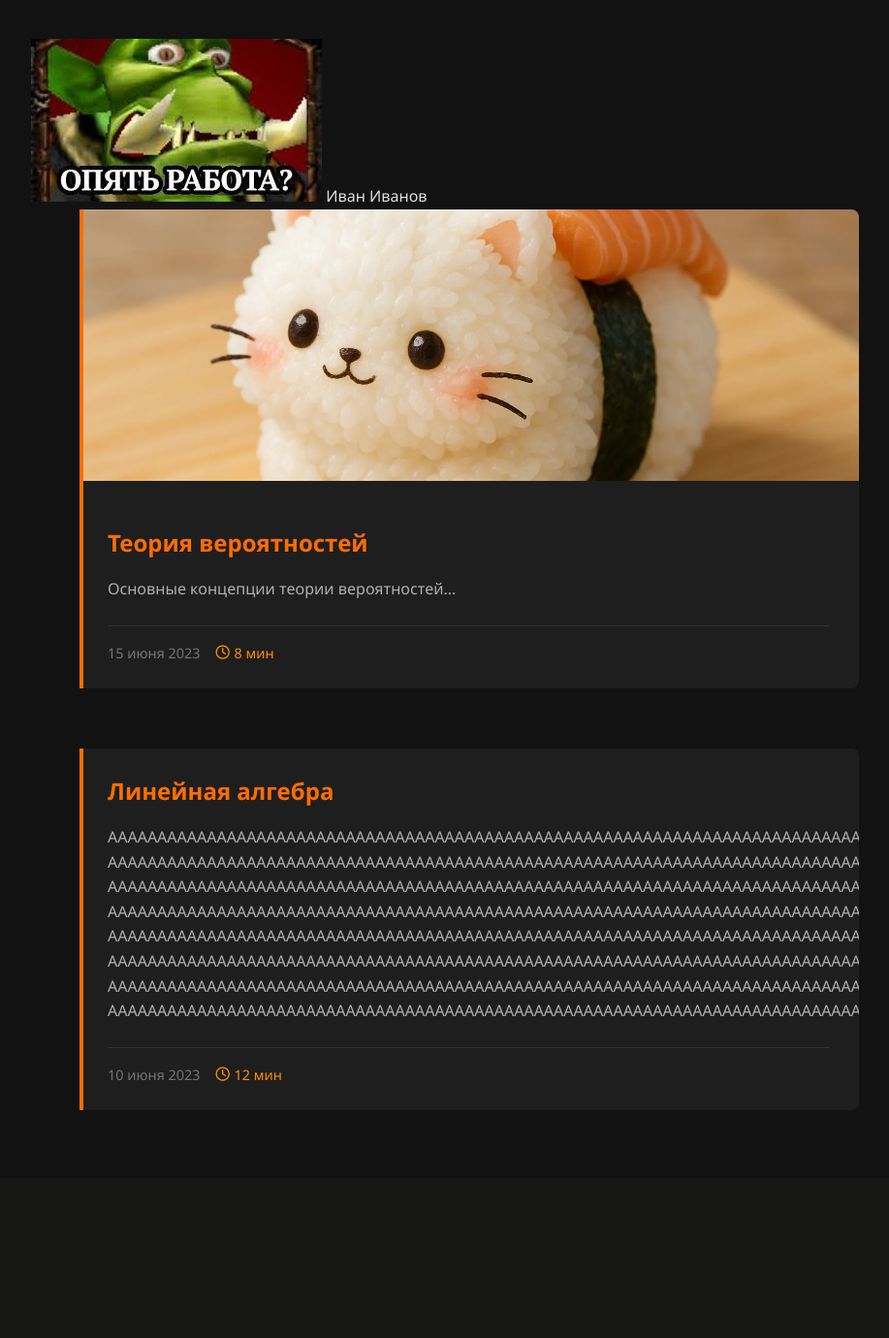
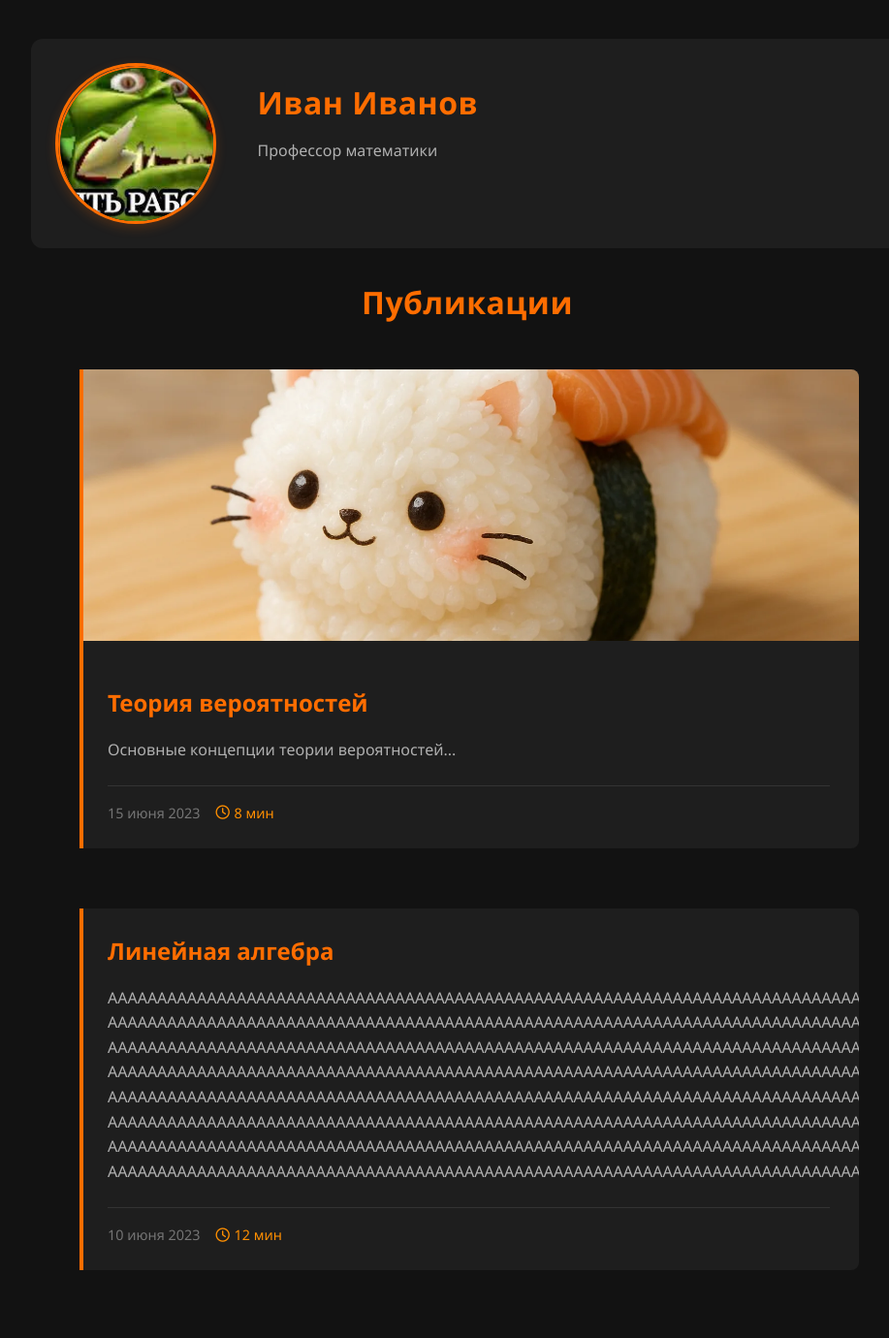
Before and after one commit to Jrol123/KBHub, a Flask app: page /user/1 in a window 1280 px wide. Shown: the part 84-1464 px from the top of the page at 97% size, without its empty margins (158-1075 px from the left). Before the commit the page ends 1229 px from the top, so only its background shows below. Run offline with Flask 2, Linux system fonts and the light colour scheme; data comes from the database, SQL or seed files in the repository.

Commit message:
profile done

```diff
--- a/static/css/styles.css
+++ b/static/css/styles.css
@@ -272,6 +272,17 @@
     margin-top: auto;
 }
 
+.author-avatar {
+    width: 80px;
+    height: 80px;
+    flex-shrink: 0;
+    border-radius: 50%;
+    overflow: hidden;
+    background-color: #2d2d2d;
+    border: 2px solid #ff6d00;
+    box-shadow: 0 2px 6px rgba(255, 109, 0, 0.2);
+}
+
 .meta-date {
     font-style: italic;
 }
@@ -509,3 +520,59 @@
     z-index: 1;
     text-decoration: none;
 }
+
+.user-profile {
+    margin: 30px auto;
+    padding: 0 20px;
+    max-width: 100%;
+}
+
+.user-info-container {
+    display: flex;
+    align-items: flex-start;
+    background-color: #1e1e1e;
+    border-radius: 12px;
+    padding: 25px;
+    margin-bottom: 30px;
+
+}
+
+.user-info {
+    gap: 30px;
+    margin: 0 auto;
+}
+
+.user-avatar {
+    width: 160px;
+    height: 160px;
+    flex-shrink: 0;
+    border-radius: 50%;
+    overflow: hidden;
+    background-color: #2d2d2d;
+    border: 3px solid #ff6d00;
+    box-shadow: 0 4px 12px rgba(255, 109, 0, 0.2);
+}
+
+.user-avatar img {
+    width: 100%;
+    height: 100%;
+    object-fit: cover;
+}
+
+.user-name {
+    font-size: 32px;
+    font-weight: 700;
+    color: #ff6d00;
+    margin-bottom: 12px;
+    display: block;
+    letter-spacing: 0.5px;
+}
+
+.post-body {
+    margin-top: 15px;
+    margin-left: 5%;
+    color: #b0b0b0;
+    line-height: 1.6;
+    font-size: 16px;
+    max-width: 700px;
+}
--- a/templates/post.html
+++ b/templates/post.html
@@ -17,8 +17,9 @@
                     {% if post.author.avatar %}
                     <img src="{{ url_for('static', filename='img/' + post.author.avatar) }}" alt="{{ post.author.name }}" class="author-avatar">
                     {% endif %}
-                    {{ post.author.name }}
+                    <!-- <span>{{ post.author.name }}</span> -->
                 </span>
+                <span>{{ post.author.name }}</span>
                 <span class="meta-date">{{ post.date }}</span>
                 <span class="meta-reading-time">{{ post.reading_time }} мин чтения</span>
             </div>
--- a/templates/user_profile.html
+++ b/templates/user_profile.html
@@ -1,17 +1,21 @@
 {% extends "base.html" %}
 
 {% block content %}
-    <div class="user-profile">
-        <div class="user-info">
-            <span class="meta-author">
+    <div class="user-profile-info">
+        <div class="user-info-container">
+            <span class="user-avatar">
                 {% if user.avatar %}
                 <img src="{{ url_for('static', filename='img/' + user.avatar) }}" alt="{{ user.name }}" class="author-avatar">
                 {% endif %}
-                {{ user.name }}
             </span>
+            <div class="post-body">
+                <span class="user-name">{{ user.name }}</span>
+                <div>{{ user.bio }}</div>   <!--class="post-body"-->
+            </div>
         </div>
         {% if posts %}
             <div class="posts-container">
+                <span class="user-name" style="text-align: center;">Публикации</span>
                 {% for post in posts %}
                 <div class="post-card">
                     <a href="{{ url_for('post', post_id=post.id) }}" class="post-link-overlay"></a>
```
Lines whose indentation alone changed are shown as unchanged.
